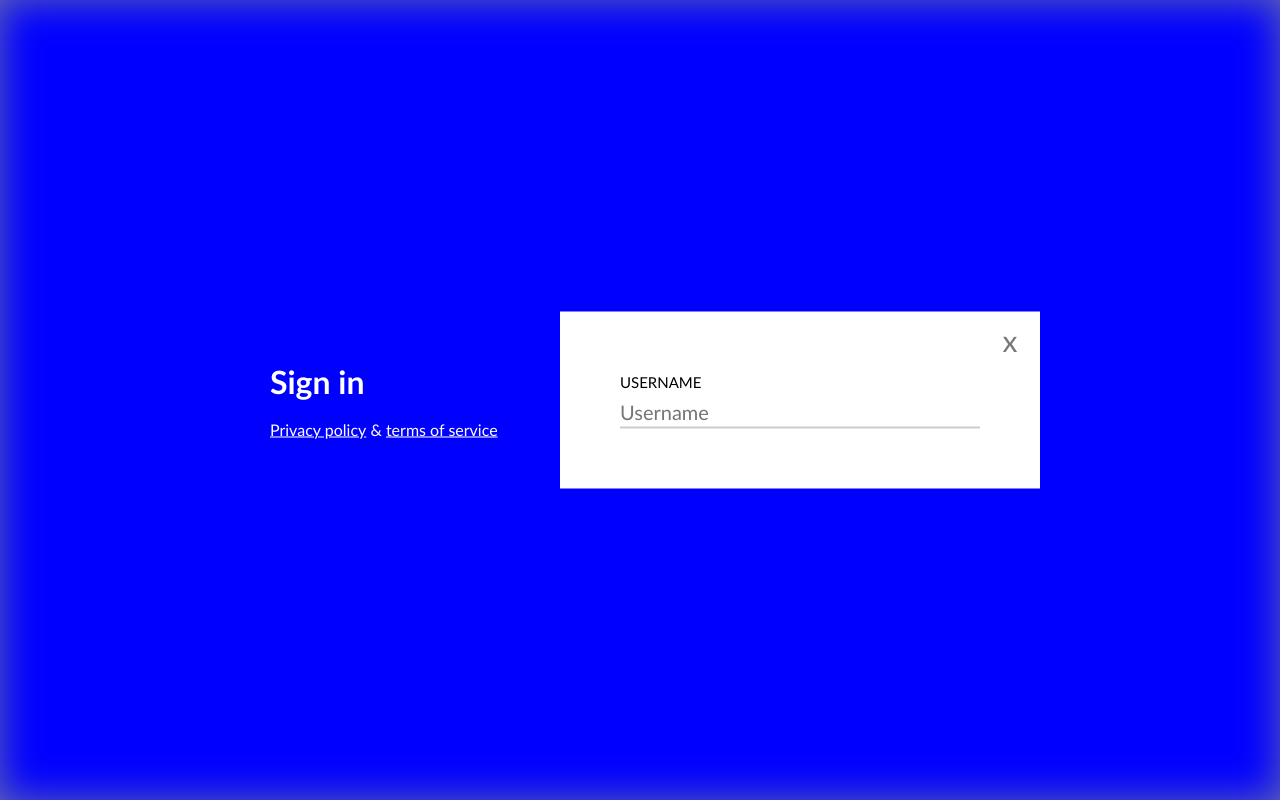
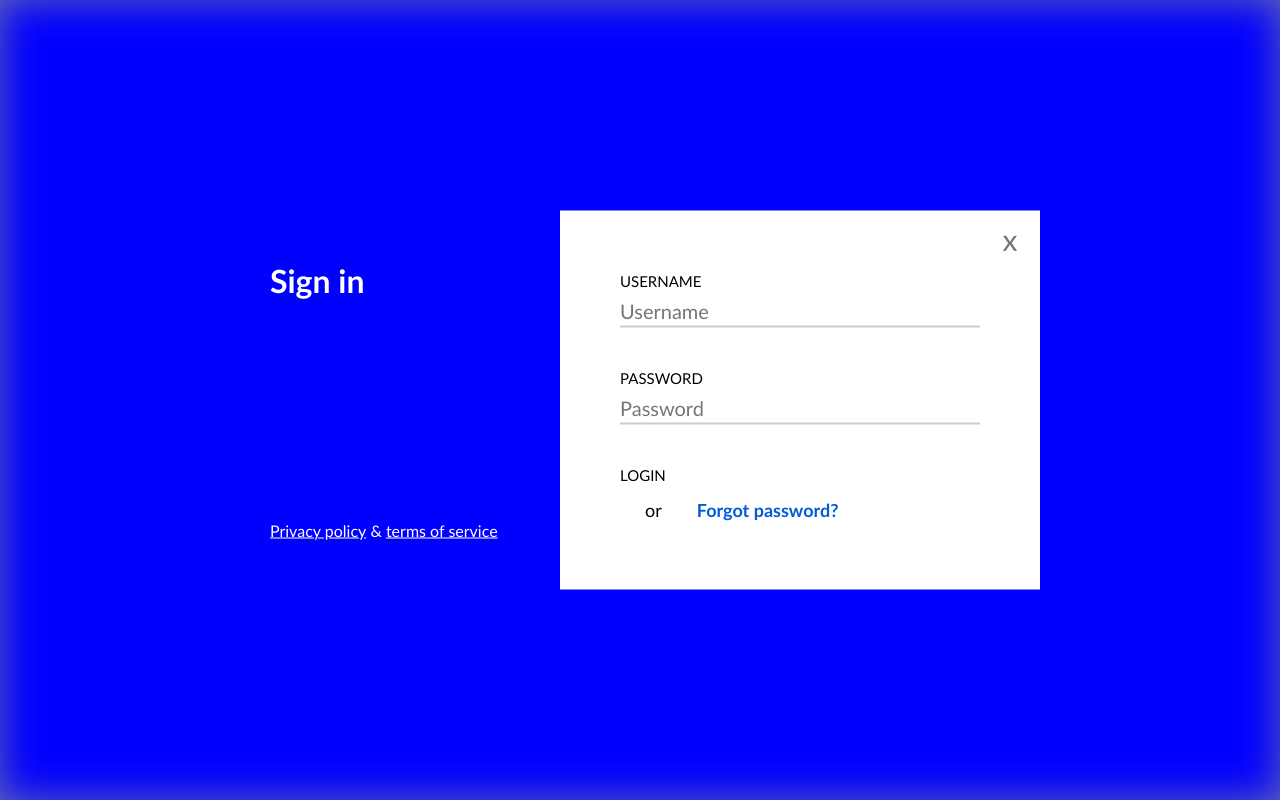
Before and after one commit to mareidu/5-sign_up, a plain HTML site: page sign-in/index.html in a window 1280 px wide. Drawn offline with Linux system fonts and the light colour scheme.

Commit message:
finished form

```diff
--- a/sign-in/index.html
+++ b/sign-in/index.html
@@ -27,7 +27,15 @@
                        <label for="username">Username</label>
                        <input id="username" type="text" placeholder="Username" required>
                    </div>
-
+                   <div class="form-row">
+                    <label for="pass">Password</label>
+                    <input id="pass" type=password placeholder="Password" required>
+                </div>
+                <div class="form-row">
+                    <label for="submit">Login</label>
+                    <span>or</span>
+                    <a href="../forgot-password/">Forgot password?</a>
+                </div>
                </form>
            </div>
     </main>
```
